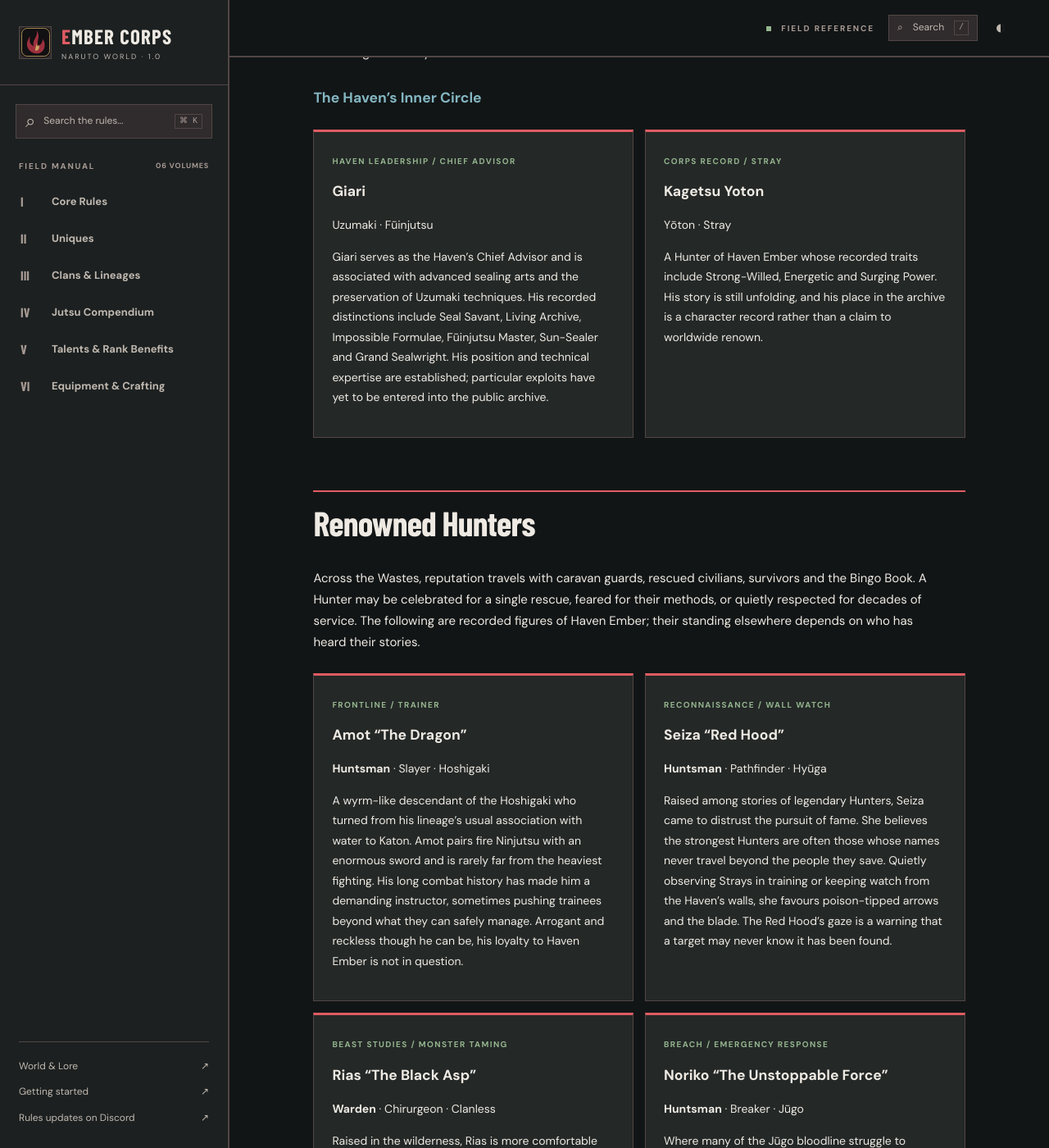
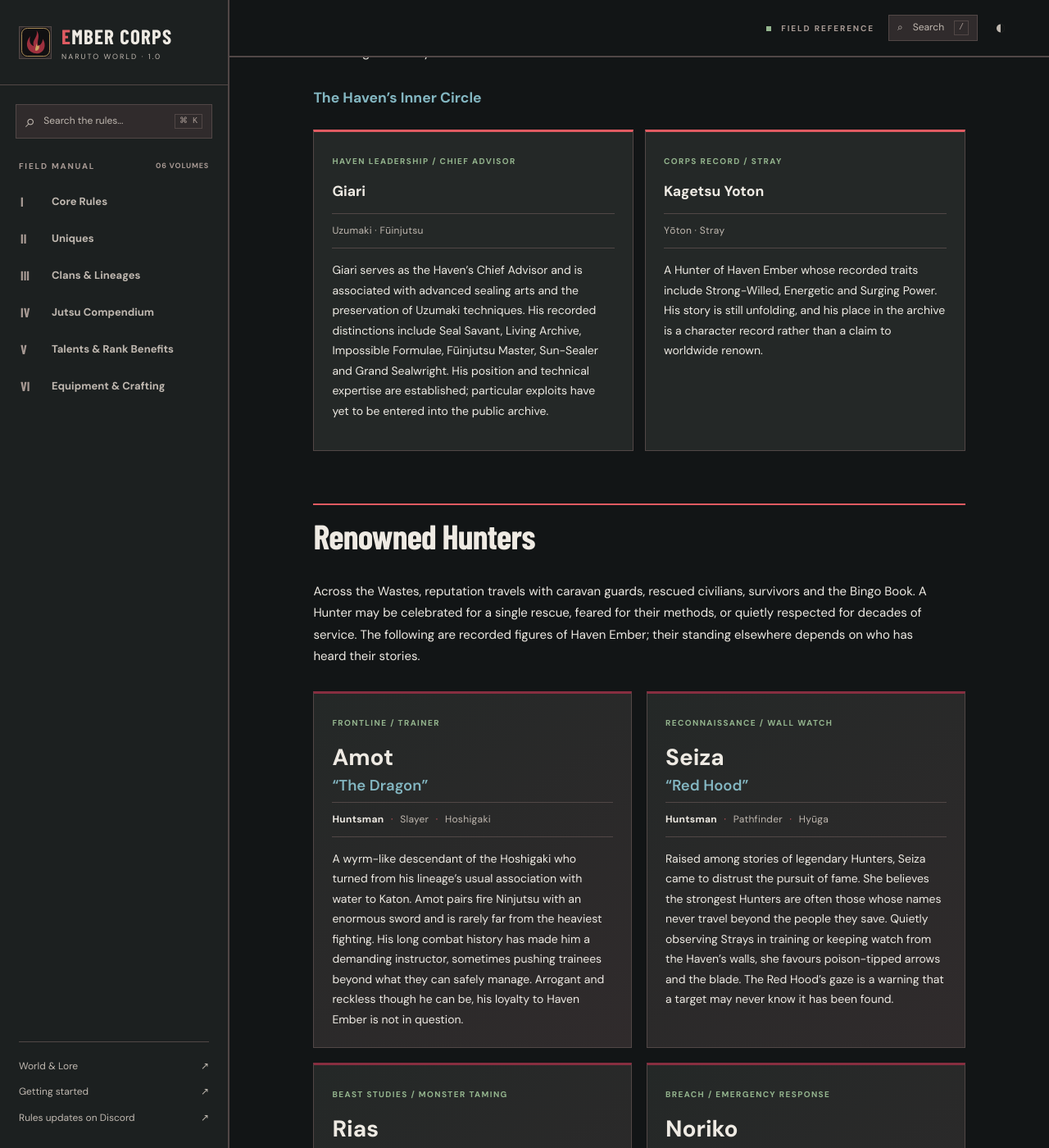
Before and after one commit to EvilbAz/NarutoWorld---The-Ember-Corps, a Jekyll site: the page built from lore.md, in a window 1280 px wide and 1400 px high, scrolled down 2555 px. Shown: the whole window at 82% size. Built offline with Jekyll 4.4.1, drawn with Linux system fonts in a browser that asks for light colours; some web fonts are replaced.

Commit message:
Style expanded Hunter lore roster and dossier cards

```diff
--- a/assets/css/site.css
+++ b/assets/css/site.css
@@ -222,3 +222,14 @@
 .lore-home-teaser h2 em{color:var(--accent);font-style:normal}
 .lore-home-teaser p{max-width:520px;margin-bottom:22px}
 @media(max-width:720px){.lore-index{grid-template-columns:repeat(2,minmax(0,1fr))}.lore-dossiers{grid-template-columns:1fr}.lore-home-teaser{padding:24px}}
+
+/* Expanded Hunter archive */
+.lore-roster{grid-template-columns:repeat(2,minmax(0,1fr));gap:18px;margin-top:30px}
+.lore-profile{position:relative;scroll-margin-top:95px;min-height:265px;background:linear-gradient(145deg,var(--surface),var(--surface2));border-top-color:var(--deep-red)}
+.lore-profile h3{font-size:clamp(21px,2.6vw,28px);line-height:1.2;margin:14px 0 9px}
+.lore-alias{display:block;color:var(--accent2);font-size:.66em;font-weight:600;margin-top:6px}
+.lore-profile-meta{padding:10px 0;margin:0 0 14px;border-block:1px solid var(--line);color:var(--muted);font-size:12px!important;letter-spacing:.3px}
+.lore-profile-meta strong{color:var(--text)}
+.lore-profile-meta span{color:var(--accent);margin:0 5px}
+.lore-profile p:last-child{margin-bottom:0}
+@media(max-width:720px){.lore-roster{grid-template-columns:1fr}.lore-profile{min-height:0}}
```
